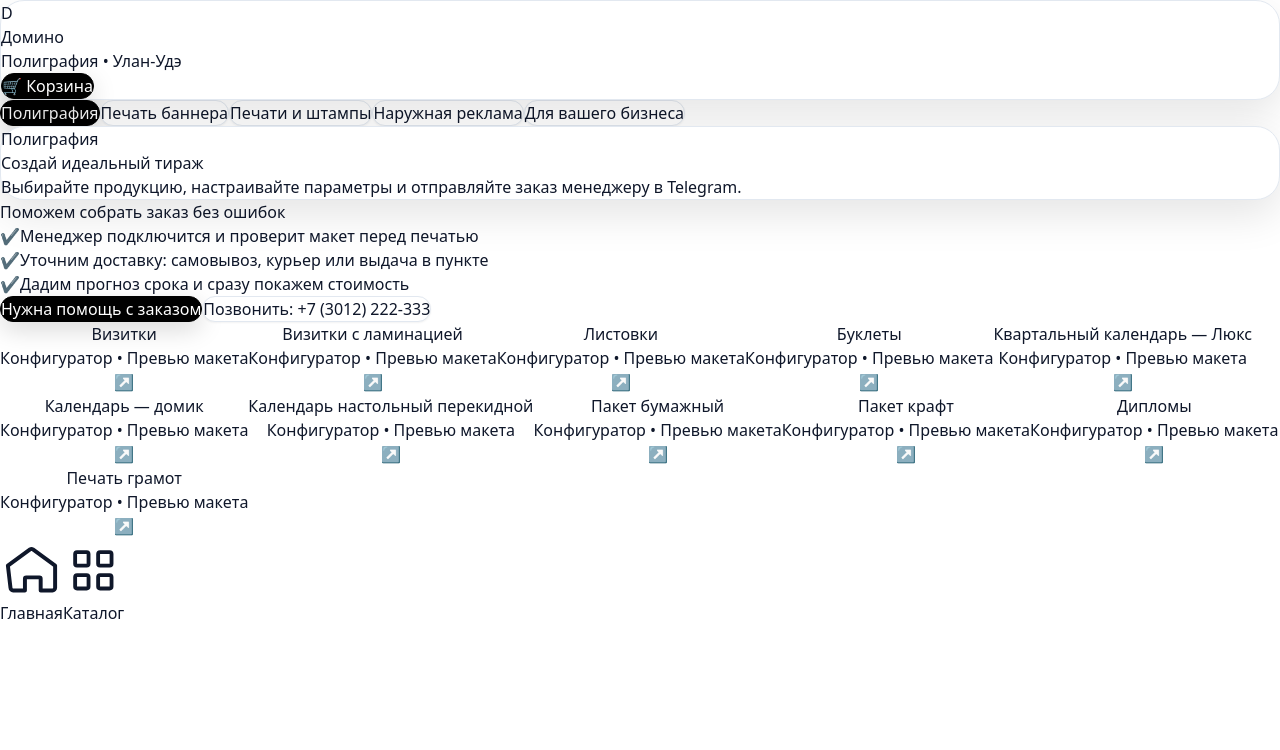
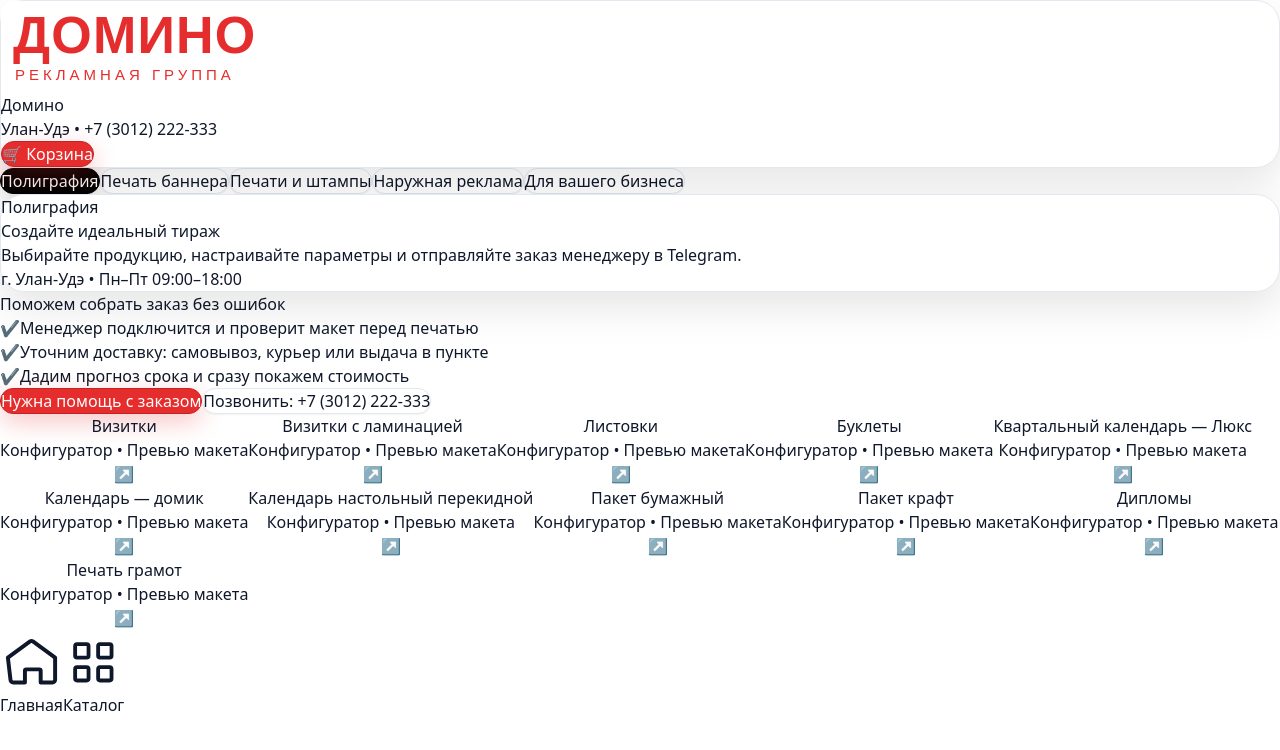
Before and after one commit to MikhailSax/Domino-mini-app, a React (Vite) app: page / in a window 1280 px wide. Shown: the top 750 px of the page. Built offline with nearby package versions, Linux system fonts and the light colour scheme.

Commit message:
Add Domino branding with logo and contact accents

```diff
--- a/src/components/Header.jsx
+++ b/src/components/Header.jsx
@@ -9,19 +9,21 @@
       <div className="max-w-md mx-auto px-4 pt-4 pb-3">
         <div className="glass-card p-3 shadow-lg">
           <div className="flex items-center justify-between gap-3">
-            <div className="flex items-center gap-3">
-              <div className="w-11 h-11 rounded-2xl bg-white border border-black text-red-600 grid place-items-center font-semibold shadow-md">
-                D
-              </div>
-              <div>
-                <div className="text-base font-semibold leading-tight">Домино</div>
-                <div className="text-xs text-slate-400">Полиграфия • Улан-Удэ</div>
+            <div className="flex items-center gap-3 min-w-0">
+              <img
+                src="/images/domino-logo.svg"
+                alt="Домино рекламная группа"
+                className="h-10 w-auto object-contain shrink-0"
+              />
+              <div className="min-w-0">
+                <div className="text-base font-semibold leading-tight text-slate-900 truncate">Домино</div>
+                <div className="text-xs text-slate-500 truncate">Улан-Удэ • +7 (3012) 222-333</div>
               </div>
             </div>
 
             <div className="flex items-center gap-2">
               <button
-                className="relative btn-black px-4 py-2 text-sm"
+                className="relative btn-brand px-4 py-2 text-sm"
                 onClick={onCartClick}
                 aria-label="Корзина"
               >
--- a/src/index.css
+++ b/src/index.css
@@ -5,6 +5,8 @@
 :root {
   color-scheme: light;
   --bottom-nav-h: 88px; /* высота нижней навигации */
+  --brand-red: #e52d2d;
+  --brand-red-dark: #c92121;
 }
 
 body {
@@ -26,6 +28,16 @@
   @apply bg-black text-white border border-black rounded-2xl active:scale-[0.99] transition shadow-[0_8px_24px_rgba(0,0,0,0.15)];
 }
 
+.btn-brand {
+  @apply text-white border rounded-2xl active:scale-[0.99] transition shadow-[0_8px_24px_rgba(229,45,45,0.28)];
+  background-color: var(--brand-red);
+  border-color: var(--brand-red-dark);
+}
+
+.btn-brand:hover {
+  background-color: var(--brand-red-dark);
+}
+
 .btn-ghost {
   @apply bg-white text-slate-900 border border-slate-300 rounded-2xl active:scale-[0.99] transition shadow-sm;
 }
--- a/src/pages/HomePage.jsx
+++ b/src/pages/HomePage.jsx
@@ -65,7 +65,7 @@
           <div className="mt-3 flex flex-wrap gap-2">
             <button
               type="button"
-              className="px-4 py-2 text-sm font-semibold btn-black"
+              className="px-4 py-2 text-sm font-semibold btn-brand"
               onClick={() => window?.open?.("https://t.me/domino_manager", "_blank", "noopener,noreferrer")}
             >
               Нужна помощь с заказом
@@ -128,12 +128,13 @@
         onChange={(id) => setTop(id)}
       />
 
-      <div className="mt-4 glass-card p-5 bg-gradient-to-br from-white to-slate-50 text-slate-900 shadow-xl overflow-hidden relative">
-        <div className="absolute inset-0 opacity-35 bg-[radial-gradient(circle_at_20%_20%,rgba(15,23,42,0.05),transparent_35%),radial-gradient(circle_at_80%_30%,rgba(15,23,42,0.04),transparent_40%)]" />
+      <div className="mt-4 glass-card p-5 bg-gradient-to-br from-white via-rose-50 to-red-50 text-slate-900 shadow-xl overflow-hidden relative">
+        <div className="absolute inset-0 opacity-35 bg-[radial-gradient(circle_at_20%_20%,rgba(229,45,45,0.12),transparent_35%),radial-gradient(circle_at_80%_30%,rgba(15,23,42,0.04),transparent_40%)]" />
         <div className="relative">
           <div className="text-xs uppercase tracking-wide text-slate-500">{topTitle}</div>
-          <div className="text-2xl font-semibold mt-1 leading-tight">Создай идеальный тираж</div>
+          <div className="text-2xl font-semibold mt-1 leading-tight">Создайте идеальный тираж</div>
           <div className="text-sm text-slate-600 mt-2">Выбирайте продукцию, настраивайте параметры и отправляйте заказ менеджеру в Telegram.</div>
+          <div className="mt-3 text-xs text-slate-500">г. Улан-Удэ • Пн–Пт 09:00–18:00</div>
         </div>
       </div>
 
```
Also changed, not shown: public/images/domino-logo.svg (added).
